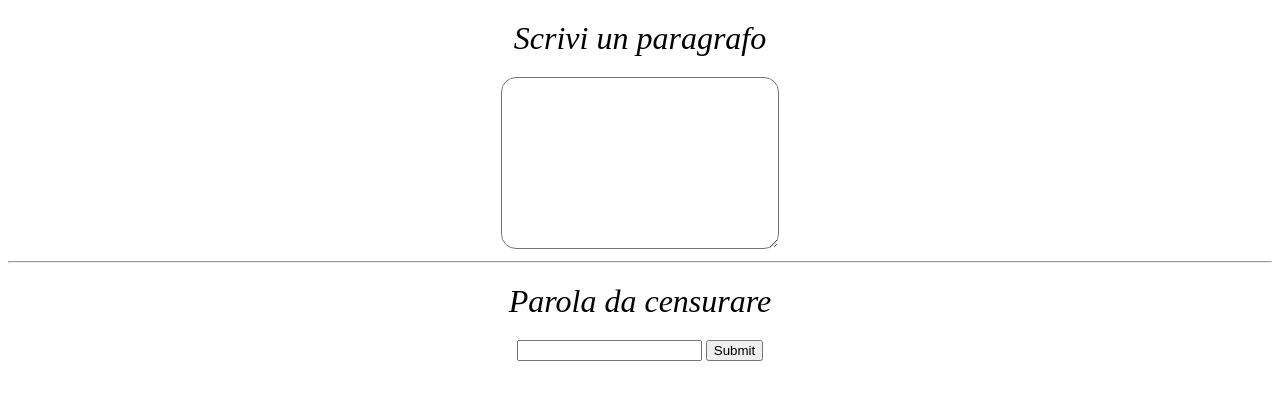
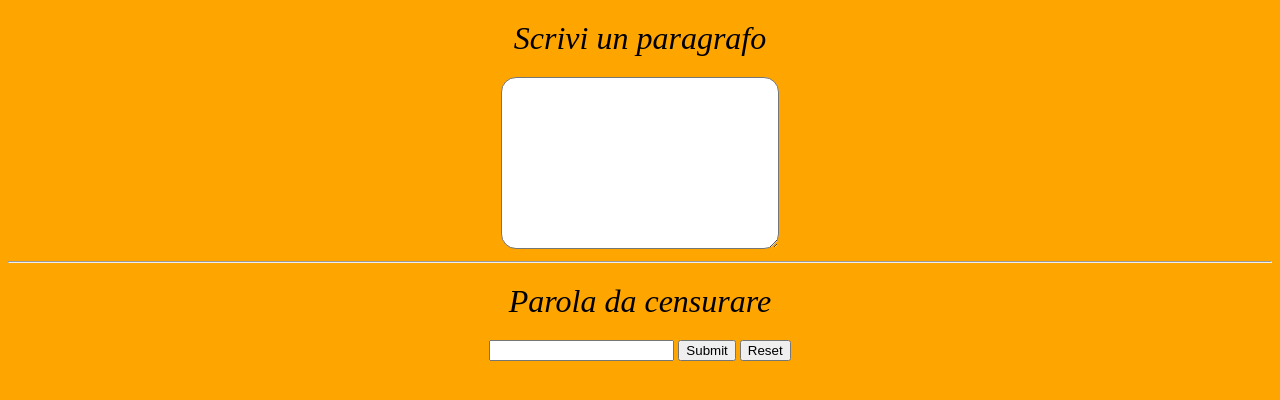
Before and after one commit to GiuseppeLanucara/php-badwords, a PHP site: page / in a window 1280 px wide. Shown: the top 400 px of the page. Run offline with PHP 8.4, Linux system fonts and the light colour scheme.

Commit message:
modificato style e aggiunto reset

```diff
--- a/css/style.css
+++ b/css/style.css
@@ -1,3 +1,8 @@
+body {
+    background-color: orange;
+}
+
+
 form {
     text-align: center;
 }
--- a/index.php
+++ b/index.php
@@ -8,6 +8,7 @@
     <title>PHP-Hello</title>
 </head>
 <body>
+
     <form action="inter.php" method="GET">
         <label for="paragrafo">Scrivi un paragrafo</label>
         <textarea name="userpara" id="paragrafo" cols="30" rows="10"></textarea>
@@ -15,6 +16,9 @@
         <label for="censored">Parola da censurare</label>
         <input type="text" id="censored" name="usercensored">
     <button type="submit">Submit</button>
+    <button type="reset">Reset</button>
     </form>
+
+
 </body>
 </html>
--- a/inter.php
+++ b/inter.php
@@ -18,5 +18,7 @@ $usercensored = $_GET["usercensored"]
     <hr>
     <h4>Ecco il paragrafo censurato</h4>
     <h1><?php echo str_replace($usercensored, "***", $userpara); ?></h1>
+
+
 </body>
 </html>
```
